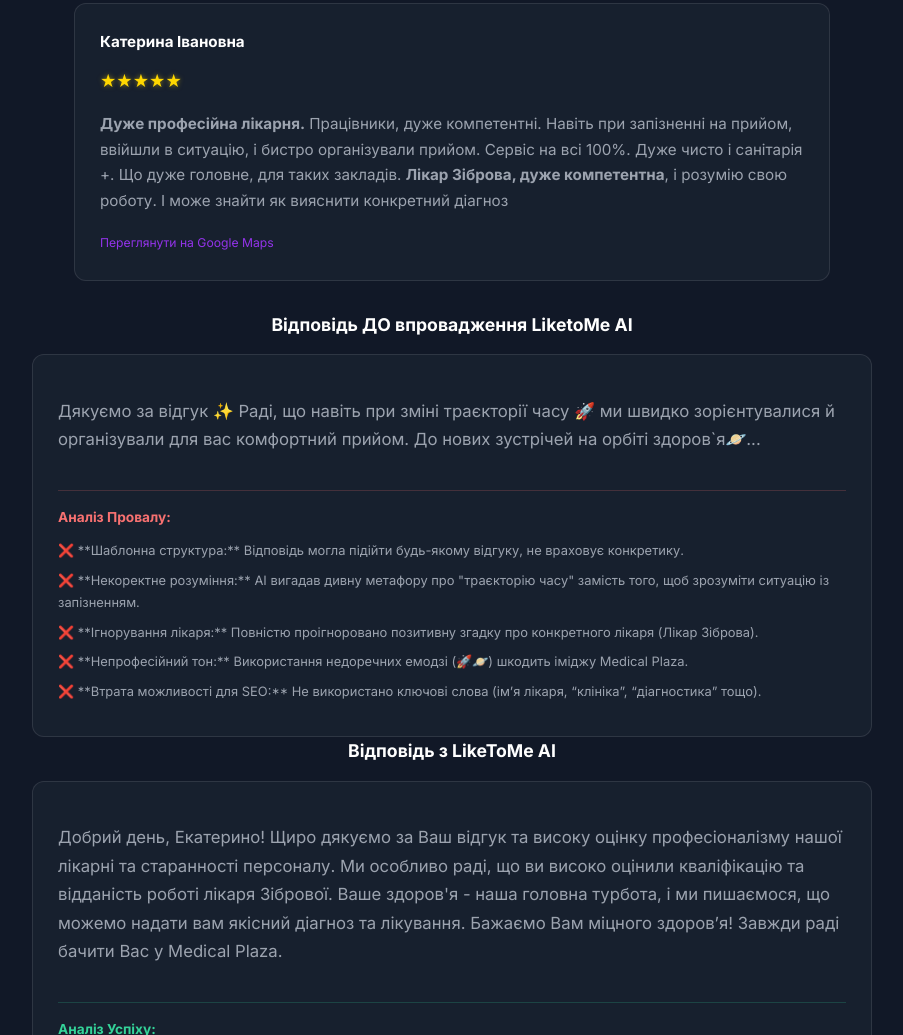
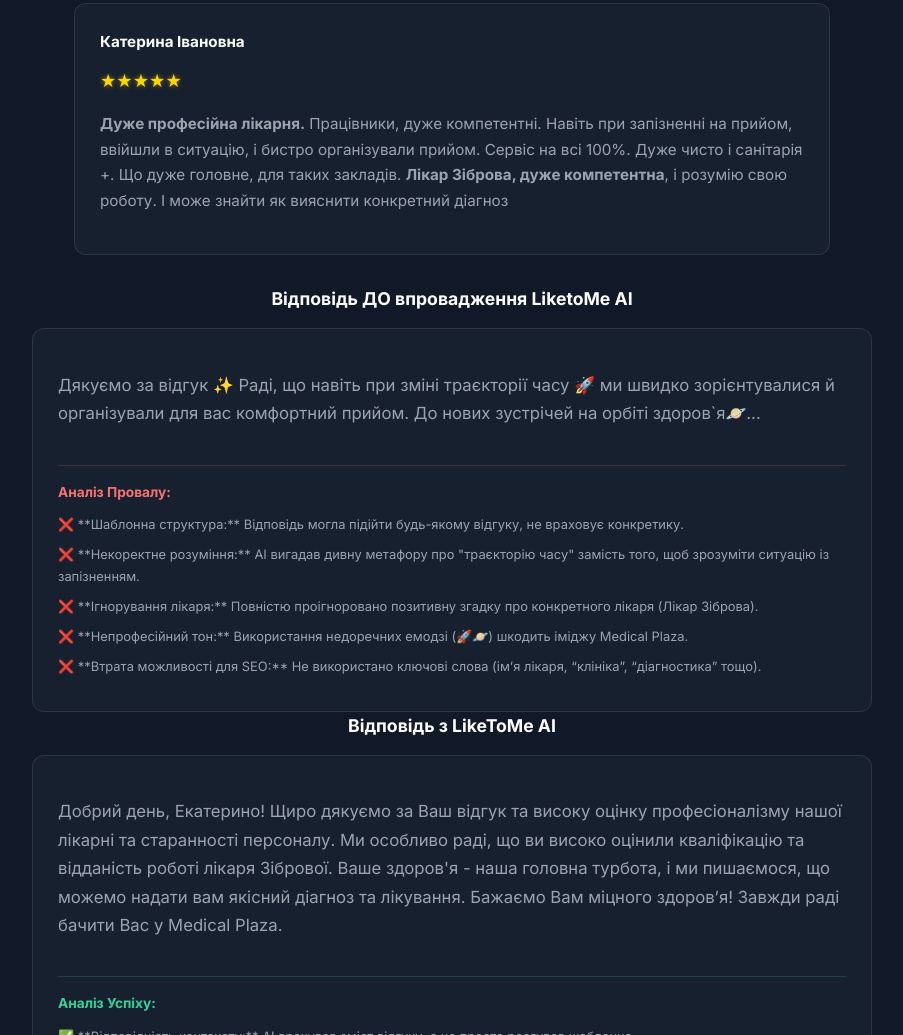
Before and after one commit to uaassist/ai-responder-demo-ua_1.1, a website: page public/index.html in a window 1280 px wide. Shown: the part 938-1973 px from the top of the page, without its empty margins (188-1091 px from the left). Drawn offline with Linux system fonts and the light colour scheme.

Commit message:
Update index.html

```diff
--- a/public/index.html
+++ b/public/index.html
@@ -54,7 +54,7 @@
                     </div>
                     <div class="gr-body">
                         <p><strong>Дуже професійна лікарня.</strong> Працівники, дуже компетентні. Навіть при запізненні на прийом, ввійшли в ситуацію, і бистро організували прийом. Сервіс на всі 100%. Дуже чисто і санітарія +. Що дуже головне, для таких закладів. <strong>Лікар Зіброва, дуже компетентна</strong>, і розумію свою роботу. І може знайти як вияснити конкретний діагноз</p>
-                        <a href="https://maps.app.goo.gl/1N9wecmanhzfQBoH9" target="_blank" rel="noopener noreferrer" class="gr-link">Переглянути на Google Maps</a>
+
                     </div>
                 </div>
             </div>
```
